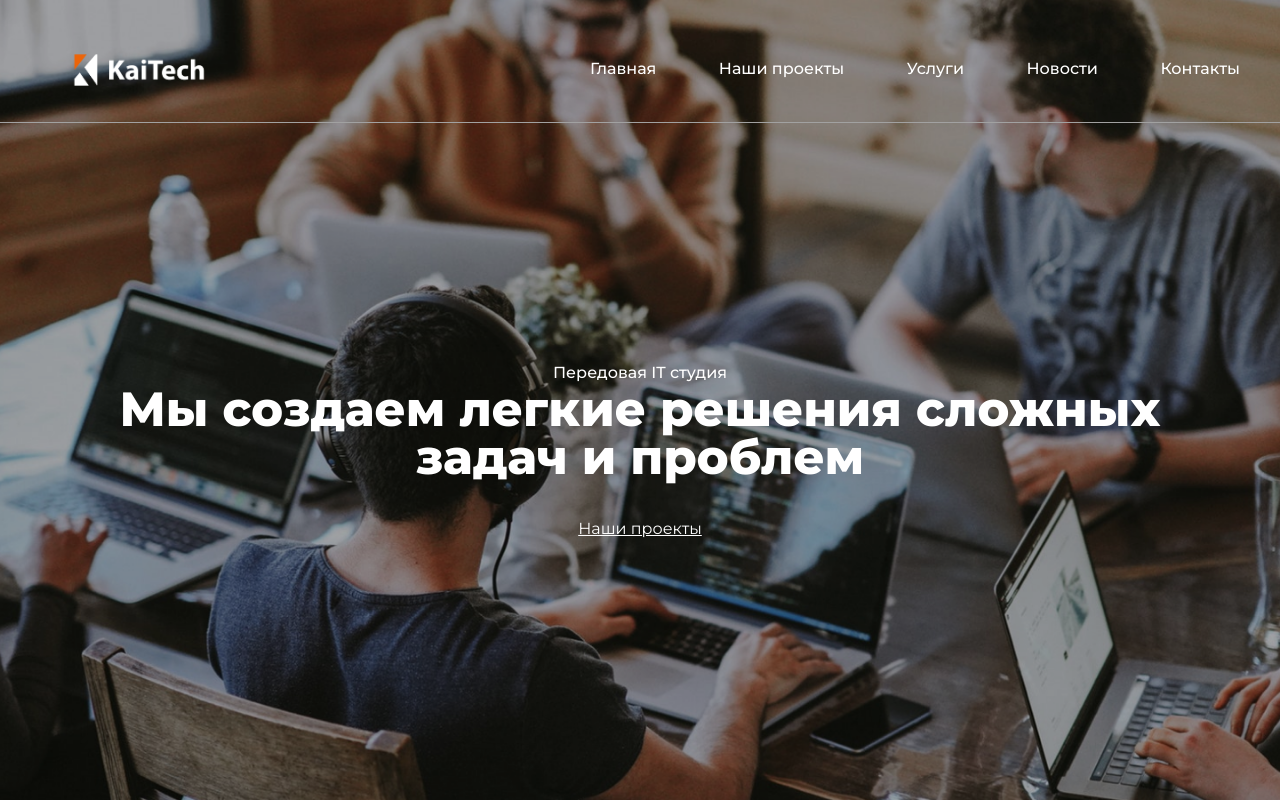
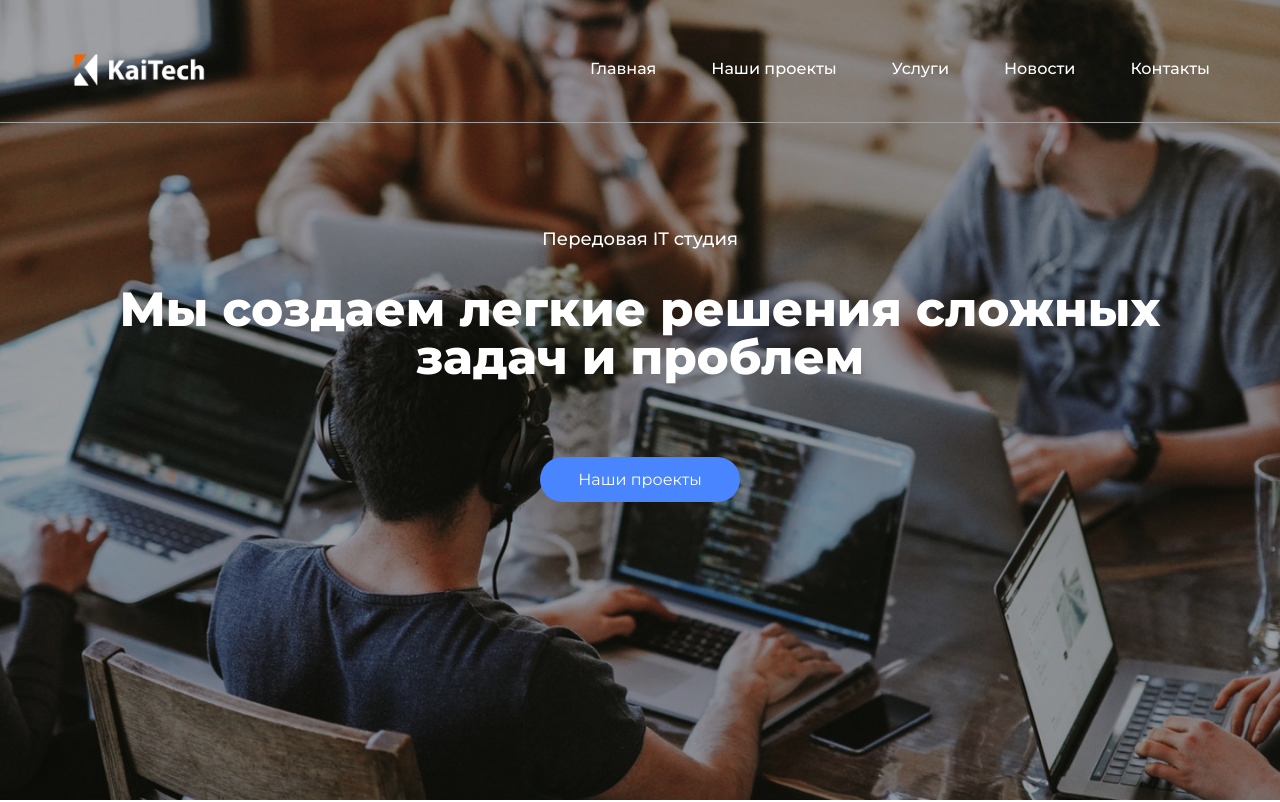
Before and after one commit to NursultanUlanuulu/KaiSoft, a React (Vite) app: page / in a window 1280 px wide. Shown: the top 802 px of the page. Built offline with nearby package versions, Linux system fonts and the light colour scheme.

Commit message:
fixed header

```diff
--- /dev/null
+++ b/src/components/Header/Header.jsx
@@ -0,0 +1,47 @@
+import { Container } from "../../style/style";
+import bg from "../../assets/images/header/bg.png";
+import styled from "styled-components";
+import MenuIcon from "@mui/icons-material/Menu";
+import Logo from "./Logo";
+import Nav from "./Nav";
+import HeroSection from "./HeroSection";
+
+const Rectangle = styled.header`
+  background-image: url(${bg});
+  background-size: cover;
+  background-position: center;
+
+  @media (min-width: 320px) {
+    height: 400px;
+  }
+  @media (min-width: 640px) {
+    height: 500px;
+  }
+  @media (min-width: 768px) {
+    height: 600px;
+  }
+  @media (min-width: 1024px) {
+    height: 800px;
+  }
+`;
+
+export default function Header() {
+  return (
+    <Rectangle>
+      <div className=" border-b border-[#A1A1A1] h-[90px] md:h-[100px] lg:h-[123px]">
+        <Container>
+          <div className="flex items-center justify-between">
+            <Logo />
+            <div className="hidden md:flex ml-14">
+              <Nav />
+            </div>
+            <button className=" inline-block md:hidden text-white">
+              <MenuIcon />
+            </button>
+          </div>
+          <HeroSection />
+        </Container>
+      </div>
+    </Rectangle>
+  );
+}
--- /dev/null
+++ b/src/components/Header/HeroSection.jsx
@@ -0,0 +1,24 @@
+import Button from "../UI/Button";
+
+const HeroSection = () => {
+  return (
+    <div>
+      <div className="flex flex-col pt-5 items-center h-[600px]">
+        <p className="text-white text-center text-base font-light  sm:text-lg sm:mb-2 sm:font-normal md:mt-16 lg:font-medium ">
+          Передовая IT студия
+        </p>
+        <p className="text-white text-center text-2xl mt-4 sm:text-[35px] sm:font-semibold md:text-[40px] md:mt-6 lg:text-5xl lg:font-extrabold lg:mb-9">
+          Мы создаем легкие решения сложных задач и проблем
+        </p>
+        <Button className="hidden bg-[#4985FF] text-white rounded-[30px] w-[200px] h-[45px]  md:inline-block md:mt-10 lg:inline-block ">
+          Наши проекты
+        </Button>
+        <a className="sm:inline-block mt-5 text-white underline md:hidden">
+          Наши проекты
+        </a>
+      </div>
+    </div>
+  );
+};
+
+export default HeroSection;
--- /dev/null
+++ b/src/components/Header/Logo.jsx
@@ -0,0 +1,13 @@
+import logo from "../../assets/images/header/logo.png";
+
+const Logo = () => {
+  return (
+    <div>
+      <div className="w-[150px] lg:w-[200px]">
+        <img src={logo} alt="Logo" />
+      </div>
+    </div>
+  );
+};
+
+export default Logo;
--- /dev/null
+++ b/src/components/Header/Nav.jsx
@@ -0,0 +1,40 @@
+import styled from "styled-components";
+
+const Li = styled.li`
+  color: #fff;
+  font-size: 16px;
+  font-weight: 500;
+  padding: 39px 0;
+  border-bottom: 3px solid transparent;
+  transition: border-bottom-color 0.3s ease;
+
+  &:hover {
+    border-bottom-color: #fff;
+    cursor: pointer;
+  }
+
+  @media (min-width: 768px) {
+    margin-right: 30px;
+    padding: 34px 0;
+  }
+  @media (min-width: 1024px) {
+    padding: 39px 0;
+  }
+`;
+const Nav = () => {
+  return (
+    <div>
+      <nav>
+        <ul className="flex lg:justify-between w-[650px]">
+          <Li>Главная</Li>
+          <Li>Наши проекты</Li>
+          <Li>Услуги</Li>
+          <Li>Новости</Li>
+          <Li>Контакты</Li>
+        </ul>
+      </nav>
+    </div>
+  );
+};
+
+export default Nav;
--- a/src/components/layout/Header.jsx
+++ /dev/null
@@ -1,76 +0,0 @@
-import { Container } from "../../style/style";
-import logo from "../../assets/images/header/logo.png";
-import bg from "../../assets/images/header/bg.png";
-import styled from "styled-components";
-import Button from "../UI/Button";
-import MenuIcon from "@mui/icons-material/Menu";
-
-export default function Header() {
-  return (
-    <Rectangle>
-      <div className=" border-b border-[#A1A1A1] h-[90px] lg:h-[123px]">
-        <Container>
-          <div className="flex items-center justify-between">
-            <div className="w-[150px] lg:w-[200px]">
-              <img src={logo} alt="Logo" />
-            </div>
-            <div className="hidden md:flex">
-              <nav>
-                <ul className="flex justify-between w-[650px]">
-                  <Li>Главная</Li>
-                  <Li>Наши проекты</Li>
-                  <Li>Услуги</Li>
-                  <Li>Новости</Li>
-                  <Li>Контакты</Li>
-                </ul>
-              </nav>
-            </div>
-            <button className=" inline-block md:hidden text-white">
-              <MenuIcon />
-            </button>
-          </div>
-          <div className="flex flex-col pt-5 lg:justify-center items-center h-[600px]">
-            <p className="text-white text-center text-base lg:font-medium font-light">
-              Передовая IT студия
-            </p>
-            <p className="text-white text-center text-2xl lg:text-5xl  font-extrabold mb-9">
-              Мы создаем легкие решения сложных задач и проблем
-            </p>
-            <Button className="hidden sm:inline-block md:inline-block   bg-[#4985FF] text-white  lg:hidden  rounded-[30px] lg:w-[200px] lg:h-[45px]">
-              Наши проекты
-            </Button>
-            <a className="hiden text-white underline">Наши проекты</a>
-          </div>
-        </Container>
-      </div>
-    </Rectangle>
-  );
-}
-////изменения
-const Li = styled.li`
-  color: #fff;
-  font-size: 16px;
-  font-weight: 500;
-  padding: 39px 0;
-  border-bottom: 3px solid transparent;
-  transition: border-bottom-color 0.3s ease;
-
-  &:hover {
-    border-bottom-color: #fff;
-  }
-`;
-const Rectangle = styled.header`
-  background-image: url(${bg});
-  background-size: cover;
-  background-position: center;
-
-  @media (min-width: 320px) {
-    height: 400px;
-  }
-  @media (min-width: 768px) {
-    height: 600px;
-  }
-  @media (min-width: 1024px) {
-    height: 800px;
-  }
-`;
--- a/src/components/layout/Layout.jsx
+++ b/src/components/layout/Layout.jsx
@@ -1,6 +1,6 @@
+import Header from "../Header/Header";
 import About from "../about/About";
 import Company from "../company/Company";
-import Header from "./Header";
 
 export default function Layout() {
   return (
```
